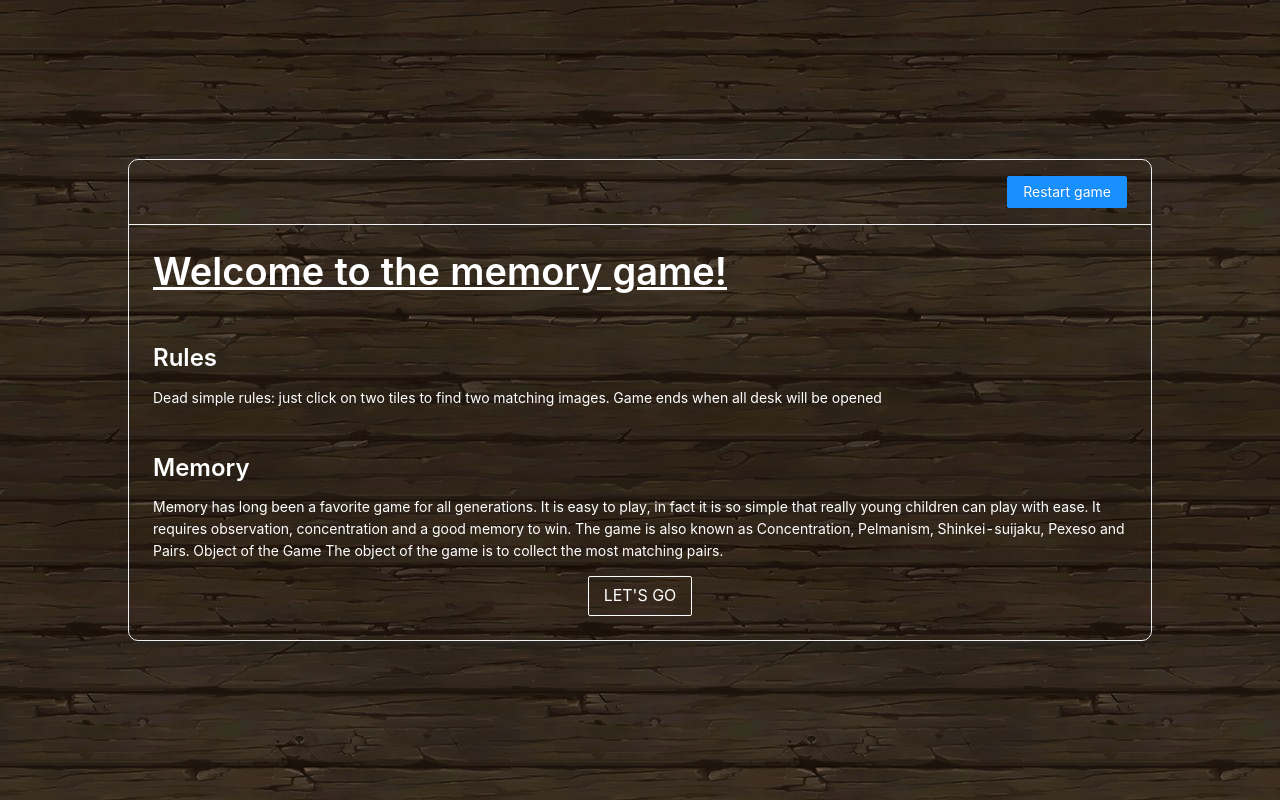
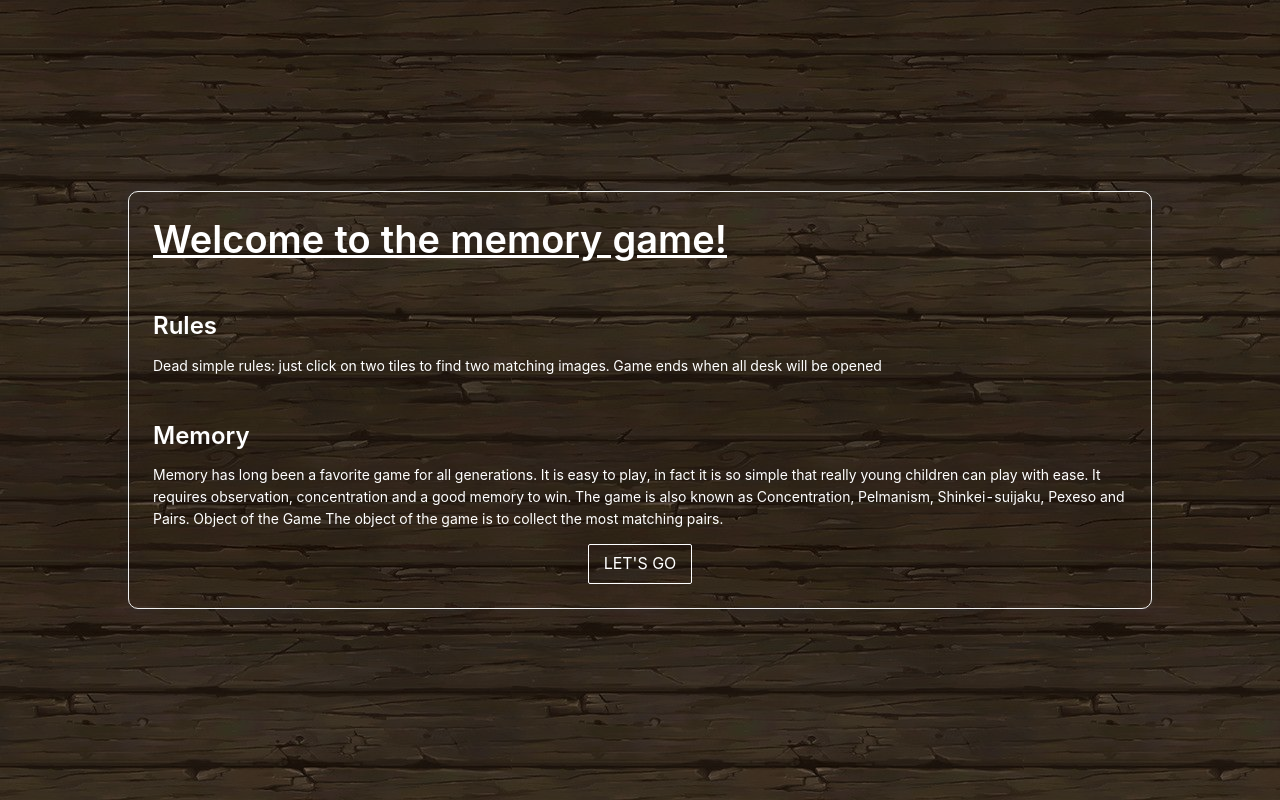
Before and after one commit to mazheyckoivan/card-game, a React (Create React App) app: page / in a window 1280 px wide. Built offline with nearby package versions, Linux system fonts and the light colour scheme.

Commit message:
feat: remove restart button from layout

```diff
--- a/src/shared/layouts/AppLayout/AppLayout.tsx
+++ b/src/shared/layouts/AppLayout/AppLayout.tsx
@@ -1,7 +1,5 @@
 import { FC, ReactNode } from "react";
-import { Button, Card } from "antd";
-
-import useGameManager from "../../context/GameManager/useGameManager";
+import { Card } from "antd";
 
 import "./styles.css";
 
@@ -10,20 +8,9 @@
 }
 
 const AppLayout: FC<Props> = ({ children }) => {
-  const { restart } = useGameManager();
-
   return (
     <div className="app-layout">
-      <Card
-        extra={
-          <Button type="primary" onClick={restart}>
-            Restart game
-          </Button>
-        }
-        className="app-content"
-      >
-        {children}
-      </Card>
+      <Card className="app-content">{children}</Card>
     </div>
   );
 };
```
